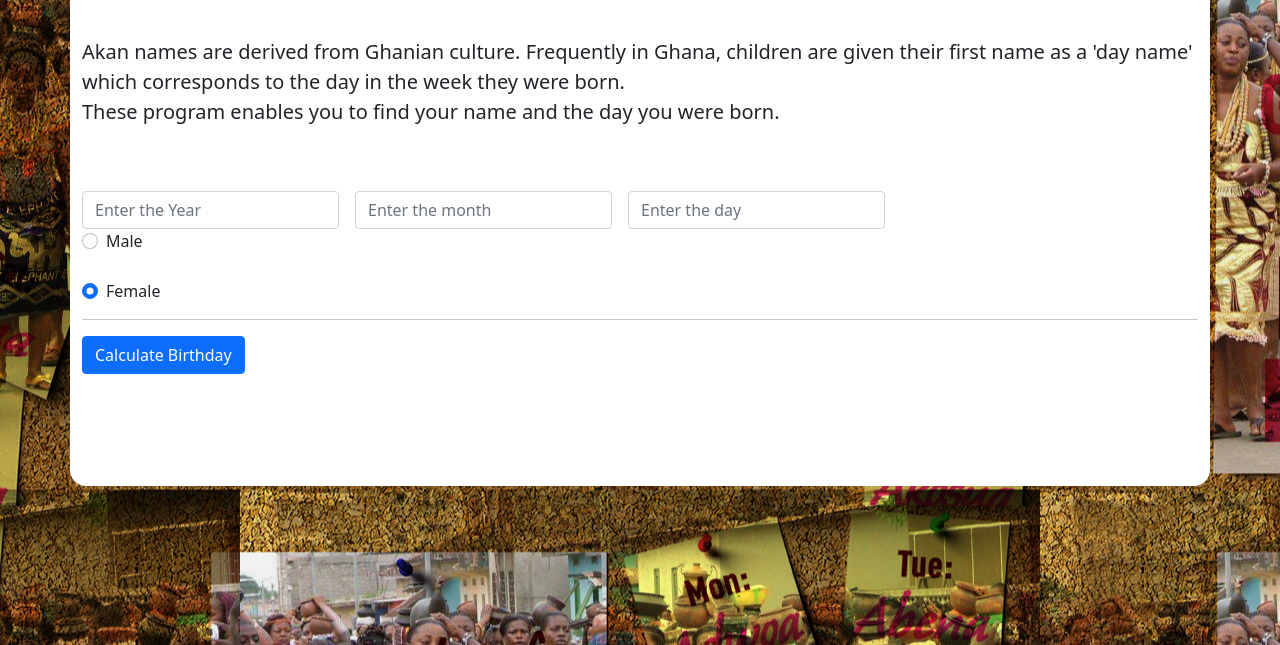
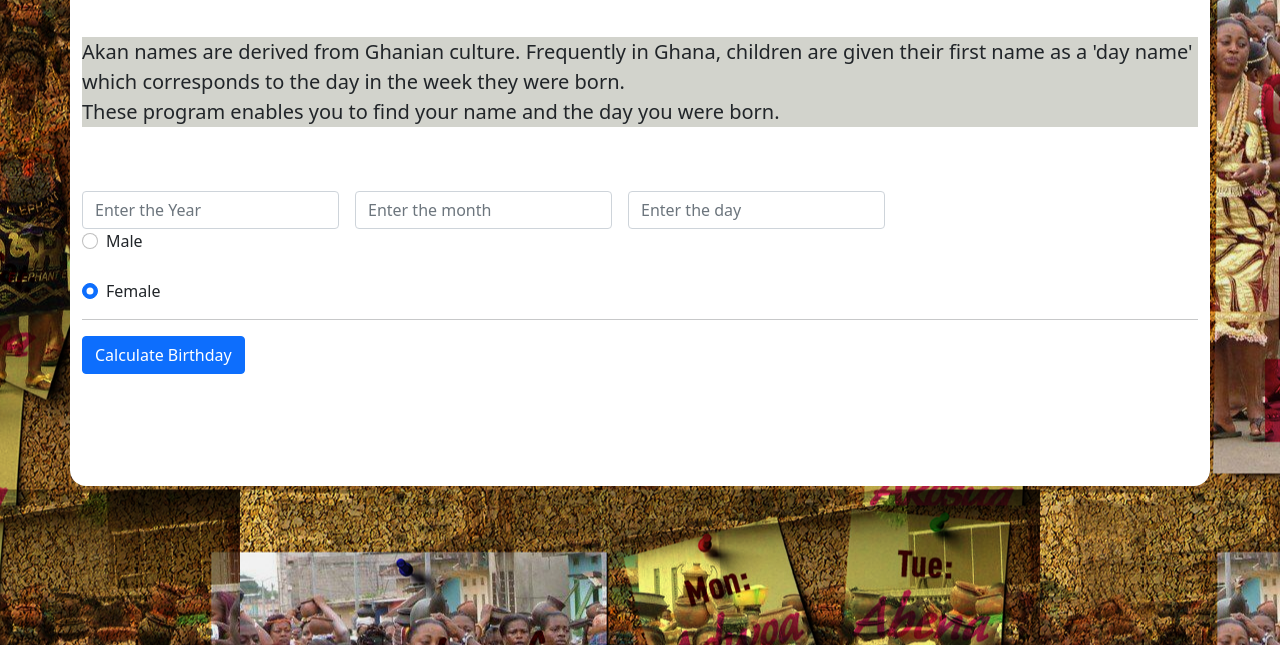
Before and after one commit to Kiru-axis/Akan-Names, a plain HTML site: page index.html in a window 1280 px wide. Shown: the part 155-800 px from the top of the page. Drawn offline with nearby package versions, Linux system fonts and the light colour scheme.

Commit message:
final css touches

```diff
--- a/styles.css
+++ b/styles.css
@@ -20,3 +20,6 @@ body {
   background-color: white;
   border-radius: 1rem;
 }
+.lead{
+  background-color: rgb(210, 211, 204);
+}
```
